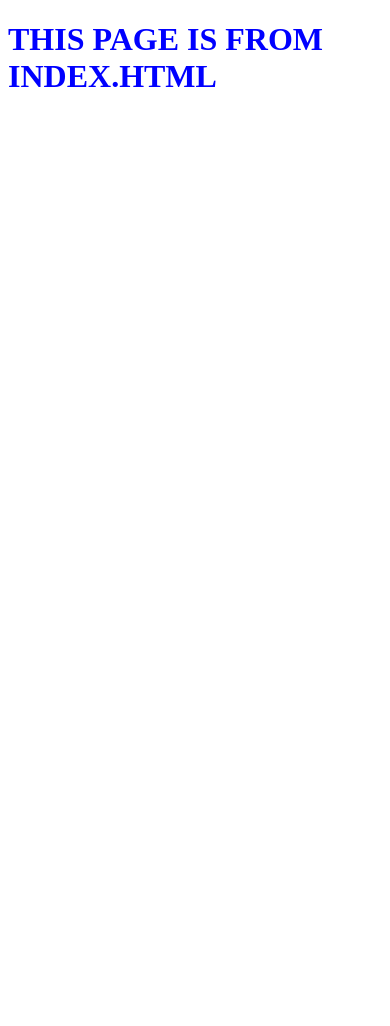
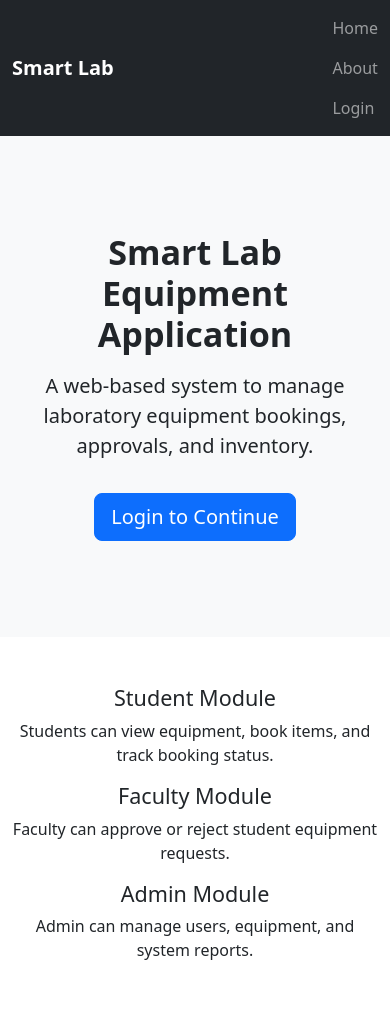
Before and after one commit to yashnandwani202-ops/smart-lab-equipment-application, a Flask app: page / in a window 390 px wide. Before the commit the page ends 87 px from the top, so only its background shows below. Run offline with Flask 3, Linux system fonts and the light colour scheme.

Commit message:
Added Bootstrap login page UI

```diff
--- a/app.py
+++ b/app.py
@@ -6,5 +6,9 @@ app = Flask(__name__)
 def home():
     return render_template("index.html")
 
+@app.route("/login")
+def login():
+    return render_template("login.html")
+
 if __name__ == "__main__":
     app.run(debug=True)
--- /dev/null
+++ b/templates/base.html
@@ -0,0 +1,33 @@
+<!DOCTYPE html>
+<html lang="en">
+<head>
+    <meta charset="UTF-8">
+    <title>Smart Lab Equipment Application</title>
+
+    <!-- Bootstrap CSS -->
+    <link href="https://cdn.jsdelivr.net/npm/bootstrap@5.3.3/dist/css/bootstrap.min.css" rel="stylesheet">
+</head>
+
+<body>
+
+<nav class="navbar navbar-expand-lg navbar-dark bg-dark">
+    <div class="container">
+        <a class="navbar-brand fw-bold" href="/">Smart Lab</a>
+
+        <div class="navbar-nav ms-auto">
+            <a class="nav-link" href="/">Home</a>
+            <a class="nav-link" href="#">About</a>
+            <a class="nav-link" href="/login">Login</a>
+        </div>
+    </div>
+</nav>
+
+<div>
+    {% block content %}{% endblock %}
+</div>
+
+<!-- Bootstrap JS -->
+<script src="https://cdn.jsdelivr.net/npm/bootstrap@5.3.3/dist/js/bootstrap.bundle.min.js"></script>
+
+</body>
+</html>
--- a/templates/index.html
+++ b/templates/index.html
@@ -1,11 +1,34 @@
-<!DOCTYPE html>
-<html>
-<head>
-    <title>Smart Lab Equipment</title>
-</head>
-<body>
+{% extends "base.html" %}
 
-<h1 style="color:blue;">THIS PAGE IS FROM INDEX.HTML</h1>
+{% block content %}
 
-</body>
-</html>
+<section class="bg-light py-5">
+    <div class="container text-center py-5">
+        <h1 class="display-4 fw-bold">Smart Lab Equipment Application</h1>
+        <p class="lead mt-3">
+            A web-based system to manage laboratory equipment bookings, approvals, and inventory.
+        </p>
+        <a href="/login" class="btn btn-primary btn-lg mt-3">Login to Continue</a>
+    </div>
+</section>
+
+<section class="container py-5">
+    <div class="row text-center">
+        <div class="col-md-4">
+            <h4>Student Module</h4>
+            <p>Students can view equipment, book items, and track booking status.</p>
+        </div>
+
+        <div class="col-md-4">
+            <h4>Faculty Module</h4>
+            <p>Faculty can approve or reject student equipment requests.</p>
+        </div>
+
+        <div class="col-md-4">
+            <h4>Admin Module</h4>
+            <p>Admin can manage users, equipment, and system reports.</p>
+        </div>
+    </div>
+</section>
+
+{% endblock %}
```
Also changed, not shown: templates/login.html (added, +53 -0 lines).
